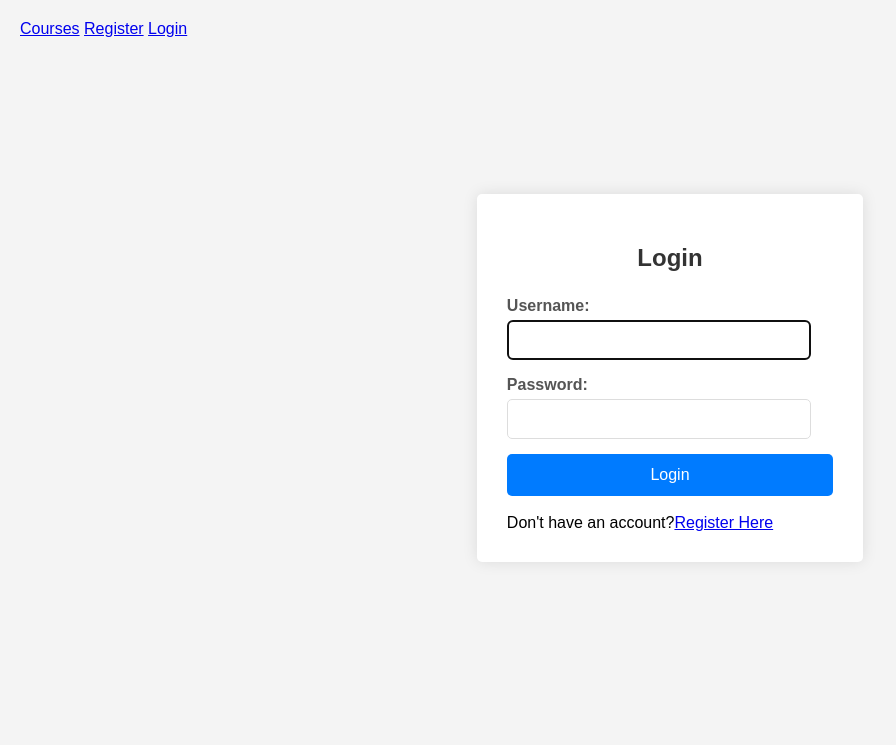
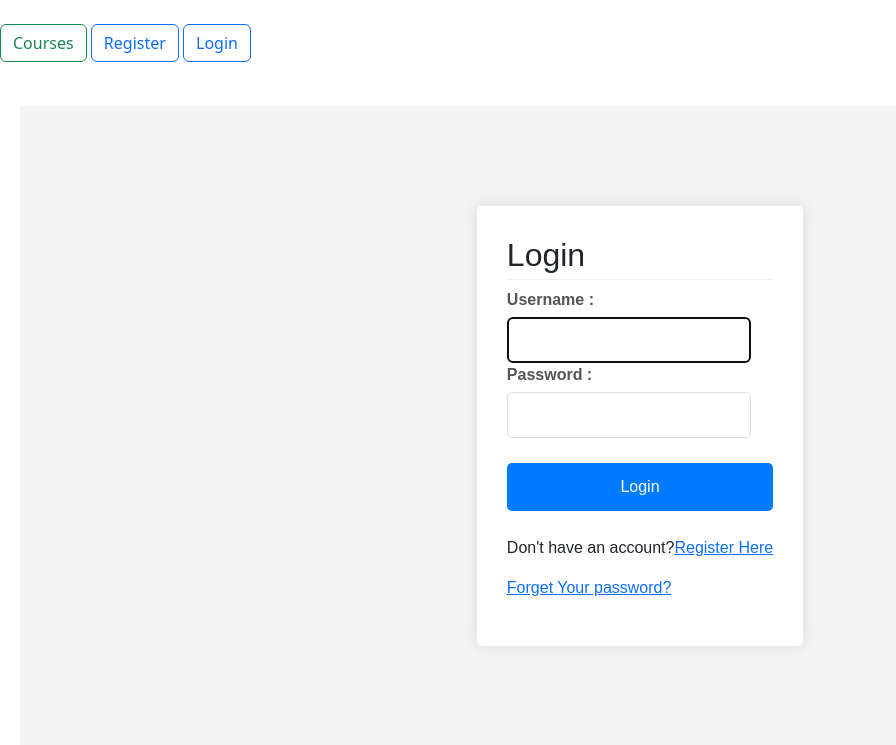
Before and after one commit to Anirudh11V/Learning_Management_System, a Django app: page / in a window 1280 px wide. Shown: the top 745 px of the page, without its empty margins (0-896 px from the left). Run offline with Django 5.2, Linux system fonts and the light colour scheme.

Commit message:
Added password reset and some css.

```diff
--- a/lms/courses/views.py
+++ b/lms/courses/views.py
@@ -38,7 +38,6 @@
 
 
 @login_required(login_url= 'users:login')
-@login_required
 def lesson_detail(request, course_slug, module_slug, lesson_slug):
 
     # print(f"course_slug : '{course_slug}'")
@@ -87,7 +86,6 @@
 
 
 @login_required(login_url= 'users:login')
-@login_required
 def mark_lesson_completion(request, course_slug, module_slug, lesson_slug):
     if request.method == 'POST':
         course= get_object_or_404(Course, slug= course_slug, is_published= True)
--- a/lms/lms/settings.py
+++ b/lms/lms/settings.py
@@ -138,3 +138,9 @@
 # https://docs.djangoproject.com/en/5.2/ref/settings/#default-auto-field
 
 DEFAULT_AUTO_FIELD = 'django.db.models.BigAutoField'
+
+
+# Email configuration for development
+# This settings will print emails to the console instead of sending them
+
+EMAIL_BACKEND = 'django.core.mail.backends.console.EmailBackend'
--- a/lms/lms/urls.py
+++ b/lms/lms/urls.py
@@ -20,6 +20,7 @@
 from django.conf.urls.static import static
 
 from django.contrib.messages.views import SuccessMessageMixin
+from django.contrib.auth import views as auth_view
 
 urlpatterns = [
     path('admin/', admin.site.urls),
@@ -34,6 +35,23 @@
     # courses app.
     path('courses', include('courses.urls')),
 
+    # Django password reset urls.
+    path('accounts/password_reset/',
+         auth_view.PasswordResetView.as_view(template_name= 'users/password_reset_form.html'),
+         name= 'password_reset'),
+
+    path('accounts/password_reset/done/',
+         auth_view.PasswordResetDoneView.as_view(template_name= 'users/password_reset_done.html'),
+         name= 'password_reset_done'),
+
+    path('accounts/reset/<uidb64>/<token>/',
+         auth_view.PasswordResetConfirmView.as_view(template_name= 'users/password_reset_confirm.html'),
+         name= 'password_reset_confirm'),
+
+    path('accounts/reset/done/',
+         auth_view.PasswordResetCompleteView.as_view(template_name= 'users/password_reset_complete.html'),
+         name= 'password_reset_complete'),
+
 ]
 
 if settings.DEBUG:
--- a/lms/static/style/lms.css
+++ b/lms/static/style/lms.css
@@ -9,7 +9,8 @@
 h1{color: #333;}
 h2, h3{color: #555; border-bottom: 1px solid #eee; padding-bottom: 5px; margin-top: 20px;}
 
-
+/* nav */
+#nav a{justify-items:right ;}
 
 /* Course_list.html */
 #lo a{text-decoration: none; color: #721c24; font-weight: bold; float: right;}
@@ -119,7 +120,7 @@
 
 
 #login form button{
-    width: 100%; padding: 12px; background-color: #007bff; color: #fff; border: none;
+    width: 100%; padding: 12px; background-color: #007bff; color: #fff; border: none; margin: 25px auto;
     border-radius: 5px; font-size: 1rem; cursor: pointer; transition: background-color 0.3s ease;
 }
 #login form button:hover{background-color: #0056b3;}
--- a/lms/templates/main.html
+++ b/lms/templates/main.html
@@ -6,29 +6,34 @@
     <meta name="viewport" content="width=device-width, initial-scale=1.0">
     <title>Learning Management System.</title>
     <link rel="stylesheet" href="{% static 'style/lms.css' %}">
+
+    <link href="https://cdn.jsdelivr.net/npm/bootstrap@5.3.7/dist/css/bootstrap.min.css" rel="stylesheet" integrity="sha384-LN+7fdVzj6u52u30Kp6M/trliBMCMKTyK833zpbD+pXdCLuTusPj697FH4R/5mcr" crossorigin="anonymous">
+
+    <script src="https://cdn.jsdelivr.net/npm/bootstrap@5.3.7/dist/js/bootstrap.bundle.min.js" integrity="sha384-ndDqU0Gzau9qJ1lfW4pNLlhNTkCfHzAVBReH9diLvGRem5+R9g2FzA8ZGN954O5Q" crossorigin="anonymous"></script>
+
 </head>
 <body>
-    <header>
-        <nav>
-            <a href="{% url 'courses:course_list' %}">Courses</a>
+    <header><br>
+        <nav id="nav">
+            <a href="{% url 'courses:course_list' %}" class="btn btn-outline-success" type="block">Courses</a>
             {% if request.user.is_authenticated %}
 
                 {% if request.user.is_student %}
 
-                    <a href="{% url 'users:student_dashboard' %}">My Learning</a>
+                    <a href="{% url 'users:student_dashboard' %}" class="btn btn-outline-info">My Learning</a>
 
                 {% endif %}
 
-                <a href="{% url 'users:profile' %}">Profile</a>
-                <a href="{% url 'users:logout' %}">Logout - ({{request.user.username}}) </a>
+                <a href="{% url 'users:profile' %}" class="btn btn-outline-primary">Profile</a>
+                <a href="{% url 'users:logout' %}" class="btn btn-outline-warning">Logout</a>
 
             {% else %}
 
-                <a href="{% url 'users:register' %}">Register</a>
-                <a href="{% url 'users:login' %}">Login</a>
+                <a href="{% url 'users:register' %}" class="btn btn-outline-primary">Register</a>
+                <a href="{% url 'users:login' %}" class="btn btn-outline-primary">Login</a>
 
             {% endif %}
-        </nav>
+        </nav><br>
     </header>
 
     {% block content %}
--- a/lms/users/templates/users/login.html
+++ b/lms/users/templates/users/login.html
@@ -5,22 +5,23 @@
 <main id="login">
     <section>
         <div class="form_container">
-            <h1>{{page_title}}</h1>
-            {% if messsages %}
-                <ul class="messsages">
-                    {% for i in messsages %}
-                        <li {% if i.tags %} class="{{i.tags}}" {% endif %}>{{i}}</li>
-                    {% endfor %}
-                </ul>
-            {% endif %}
+            <h2>{{page_title}}</h2>
+            <form action="" method="post"> {% csrf_token %}
+                <div class="form_group">
+                    <label for="{{form.username.id_for_label}}">Username : </label>
+                    {{form.username}}
+                </div>
+                <div class="form_group">
+                    <label for="{{form.password.id_for_label}}">Password : </label>
+                    {{form.password}}
+                </div>
 
-            <form action="" method="post"> {% csrf_token %}
-                {{form.as_p}}
-                <button type="submit">Login</button>
-            </form><br>
+                <button type="submit" class="btn-primary">Login</button>
+            </form>
 
             <div class="from_link">
-                Don't have an account?<a href="{% url 'users:register' %}">Register Here</a>
+                <p class="form_text">Don't have an account?<a href="{% url 'users:register' %}">Register Here</a></p>
+                <p class="form_text"><a href="{% url 'password_reset' %}">Forget Your password?</a></p>
             </div>
         </div>
     </section>
--- a/lms/users/templates/users/profile.html
+++ b/lms/users/templates/users/profile.html
@@ -29,6 +29,7 @@
         <h1>Your profile</h1>
         <p>Username : {{request.user.username}}</p>
         <p>Email : {{request.user.email}}</p>
+        <p>Change Password : <a href="{% url 'password_reset' %}">Click Here...</a></p>
 
         {% if request.user.is_student %}
             <p>You are a student.</p>
```
Also changed, not shown: other parts of lms/static/style/lms.css (+67 -0 lines), lms/users/templates/users/password_reset_complete.html (added, +25 -0 lines), lms/users/templates/users/password_reset_confirm.html (added, +66 -0 lines), lms/users/templates/users/password_reset_done.html (added, +28 -0 lines), lms/users/templates/users/password_reset_form.html (added, +29 -0 lines), lms/README.md.
